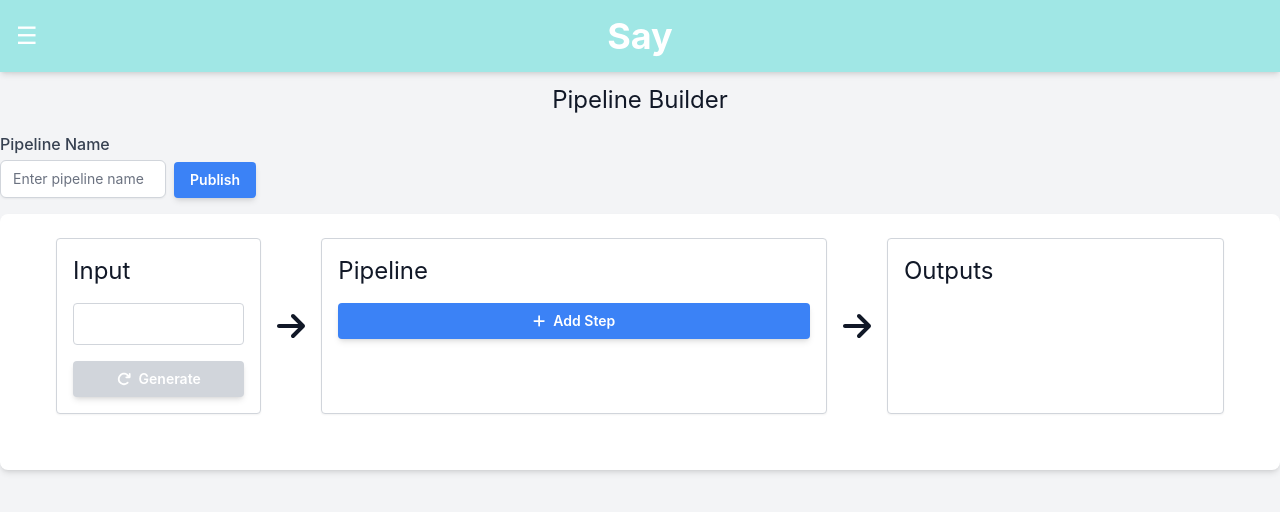
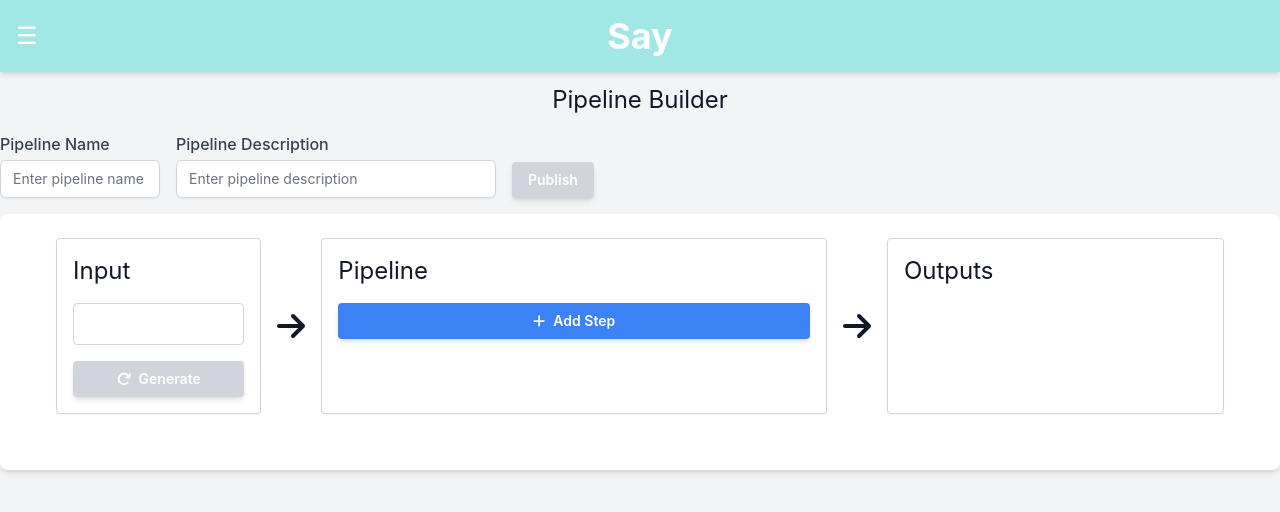
Before and after one commit to MikeMoldawsky/say, a Next.js app in the folder say/: page /pipeline-builder in a window 1280 px wide. Shown: the top 512 px of the page. Built offline with nearby package versions, Linux system fonts and the light colour scheme; no server answers; the database is empty.

Commit message:
pipeline builder

```diff
--- a/say/src/components/pipeline-builder/PipelineBuilderMain.tsx
+++ b/say/src/components/pipeline-builder/PipelineBuilderMain.tsx
@@ -11,8 +11,12 @@ import PipelineOutputs from "../../components/pipeline-builder/PipelineOutputs";
 import {toast} from "react-toastify";
 
 
-const PipelineBuilderMain: React.FC = () => {
-	const [pipelineBots, setPipelineBots] = useState<PipelineBot[]>([]);
+export interface PipelineBuilderMainProps{
+	pipelineBots: PipelineBot[];
+	setPipelineBots: (pipelineBots: PipelineBot[]) => void;
+}
+
+const PipelineBuilderMain: React.FC<PipelineBuilderMainProps> = ({pipelineBots, setPipelineBots}) => {
 	const [replaceBotIndex, setReplaceBotIndex] = useState<number | null>(null);
 	const [isOpenBotModal, setIsOpenBotModal] = useState(false);
 	const [userInput, setUserInput] = useState<string>('');
@@ -25,11 +29,9 @@ const PipelineBuilderMain: React.FC = () => {
 
 	const addOrReplaceBot = (bot: Bot) => {
 		if (replaceBotIndex !== null) {
-			setPipelineBots(prevPipelineBot => {
-				const newPipelineBot = [...prevPipelineBot];
-				newPipelineBot[replaceBotIndex] = { bot, answer: null, isOutputBot: newPipelineBot[replaceBotIndex].isOutputBot };
-				return newPipelineBot;
-			});
+			const newPipelineBot = [...pipelineBots];
+			newPipelineBot[replaceBotIndex] = { bot, answer: null, isOutputBot: newPipelineBot[replaceBotIndex].isOutputBot };
+			setPipelineBots(newPipelineBot);
 			setReplaceBotIndex(null);
 			toast.success("Bot replaced");
 		} else {
@@ -45,23 +47,19 @@ const PipelineBuilderMain: React.FC = () => {
 	};
 
 	const deleteBot = (index: number) => {
-		setPipelineBots((prevPipelineBot) => {
-			const newPipelineBot = prevPipelineBot.filter((_, i) => i !== index);
-			if (newPipelineBot.length > 0 && index === prevPipelineBot.length - 1) {
-				// If the deleted bot was the last element, set the new last element's isOutputBot to true
-				newPipelineBot[newPipelineBot.length - 1].isOutputBot = true;
-			}
-			return newPipelineBot;
-		});
+		const newPipelineBots = pipelineBots.filter((_, i) => i !== index);
+		if (newPipelineBots.length > 0 && index === newPipelineBots.length - 1) {
+			// If the deleted bot was the last element, set the new last element's isOutputBot to true
+			newPipelineBots[newPipelineBots.length - 1].isOutputBot = true;
+		}
+		setPipelineBots(newPipelineBots);
 		toast.success("Bot deleted");
 	};
 
 	const onUpdate = (botIndex: number, pipelineBot: PipelineBot) => {
-		setPipelineBots((prevBotAnswers: PipelineBot[]) => {
-			const newBotAnswers = [...prevBotAnswers];
-			newBotAnswers[botIndex] = pipelineBot;
-			return newBotAnswers;
-		});
+		const newPipelineBots = [...pipelineBots];
+		newPipelineBots[botIndex] = pipelineBot;
+		setPipelineBots(newPipelineBots);
 	};
 
 	return (
--- a/say/src/components/pipeline-builder/PipelineTextOutput.tsx
+++ b/say/src/components/pipeline-builder/PipelineTextOutput.tsx
@@ -1,6 +1,6 @@
 import React from "react";
 import { faCopy } from "@fortawesome/free-solid-svg-icons";
-import { toast, ToastContainer } from "react-toastify";
+import { toast } from "react-toastify";
 import Button from "../Button";
 
 interface PipelineTextOutputProps {
@@ -23,7 +23,7 @@ const PipelineTextOutput: React.FC<PipelineTextOutputProps> = ({ output }) => {
 	return (
 		<div className="flex flex-col items-center">
 			<div className="w-full h-512 flex items-center justify-center mb-4">
-				{output && <div className={"text-4xl"}>{output}</div>}
+				{output && <div className={"text-2xl"}>{output}</div>}
 			</div>
 			<Button disabled={!output} text={"Copy"} onClick={copyToClipboard} icon={faCopy} />
 		</div>
--- a/say/src/pages/pipeline-builder.tsx
+++ b/say/src/pages/pipeline-builder.tsx
@@ -1,19 +1,23 @@
-import React from 'react';
+import React, {useState} from 'react';
 import PipelineBuilderMain from "../components/pipeline-builder/PipelineBuilderMain";
 import Button from "../components/Button";
+import {PipelineBot} from "../components/pipeline-builder/PipelineBots";
 
 
 
 const PipelineBuilder: React.FC = () => {
+	const [pipelineBots, setPipelineBots] = useState<PipelineBot[]>([]);
+
 	return (
 		<div className="flex flex-col items-center w-full h-full mb-8">
 			<h1 className="text-2xl mt-1 mb-4">Pipeline Builder</h1>
 			<div className="w-full max-w-screen-xl">
 				<div className="mb-4 flex flex-col">
+					<div className="flex flex-row w-1/2">
+						<div className="w-1/4">
 							<label htmlFor="pipelineName" className="block text-md font-medium text-gray-700">
 								Pipeline Name
 							</label>
-					<div className="flex flex-row w-1/5">
 							<input
 								type="text"
 								name="pipelineName"
@@ -21,15 +25,28 @@ const PipelineBuilder: React.FC = () => {
 								className="mt-1 focus:ring-indigo-500 focus:border-indigo-500 block w-full shadow-sm sm:text-sm border-gray-300 rounded-md"
 								placeholder="Enter pipeline name"
 							/>
-						<div className={"ml-2 self-end"}>
-							<Button text={"Publish"}/>
+						</div>
+						<div className="w-2/4 ml-4">
+							<label htmlFor="pipelineDescription" className="block text-md font-medium text-gray-700">
+								Pipeline Description
+							</label>
+							<input
+								type="text"
+								name="pipelineDescription"
+								id="pipelineDescription"
+								className="mt-1 focus:ring-indigo-500 focus:border-indigo-500 block w-full shadow-sm sm:text-sm border-gray-300 rounded-md"
+								placeholder="Enter pipeline description"
+							/>
+						</div>
+						<div className={"ml-4 self-end"}>
+							<Button text={"Publish"} disabled={true}/>
 						</div>
 					</div>
 				</div>
 				<div className="bg-white rounded-lg shadow-md p-6">
 					<div className="flex flex-row items-stretch justify-center w-full h-full">
 						<div className="flex flex-col items-center w-full h-full">
-							<PipelineBuilderMain/>
+							<PipelineBuilderMain pipelineBots={pipelineBots} setPipelineBots={setPipelineBots}/>
 						</div>
 					</div>
 				</div>
```
Lines whose indentation alone changed are shown as unchanged.
